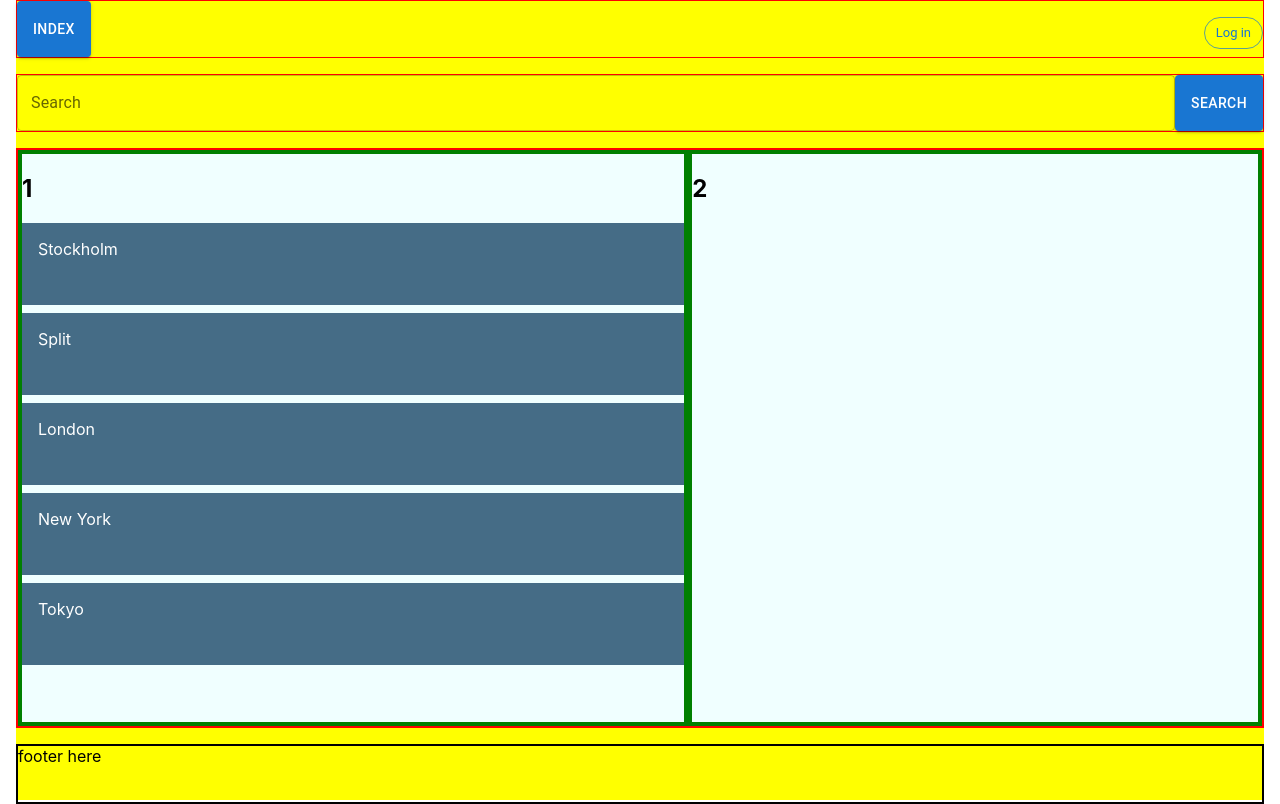
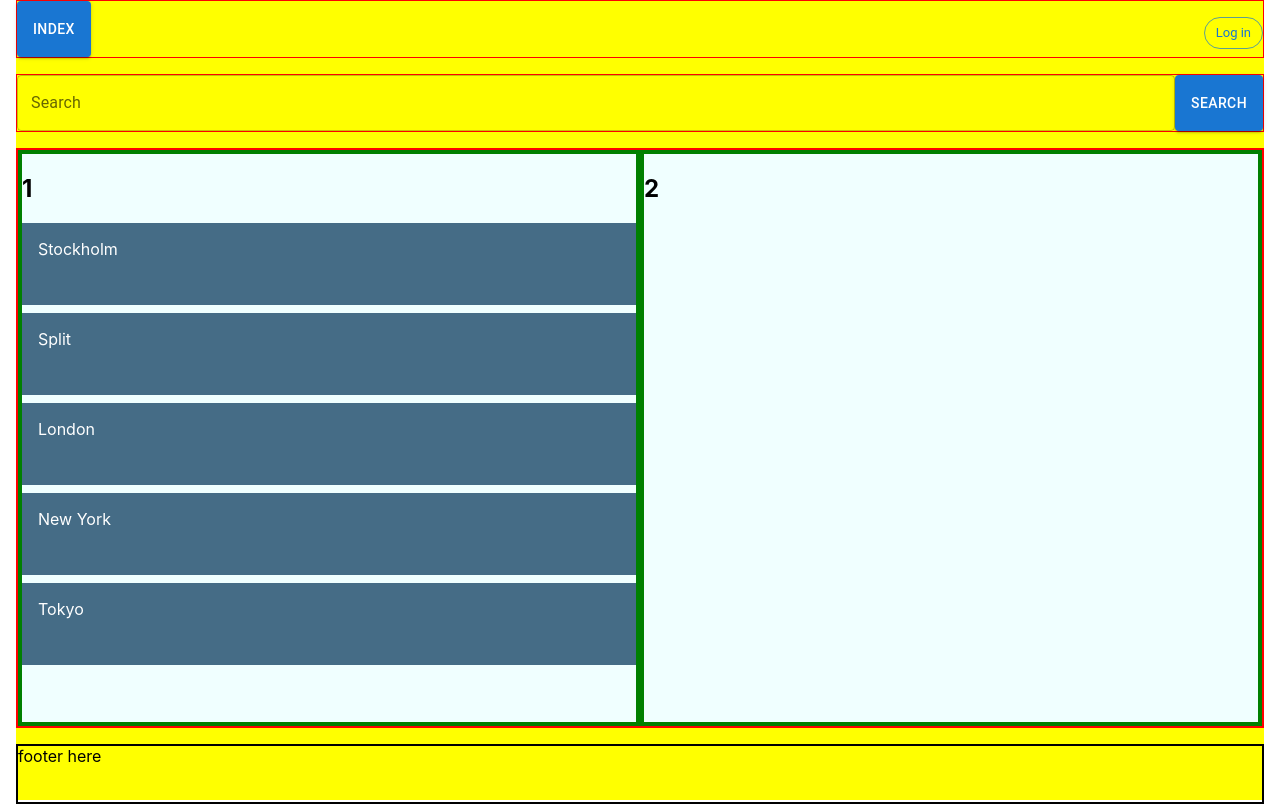
Before and after one commit to GoranAviani/react_apollo_client_3_cache, a React (Create React App) app: page / in a window 1280 px wide. Built offline with nearby package versions, Linux system fonts and the light colour scheme.

Commit message:
changing keys

```diff
--- a/src/components/WeatherBoard/css/Column.css
+++ b/src/components/WeatherBoard/css/Column.css
@@ -1,7 +1,7 @@
 .column {
     display: flex;
     flex-direction: column;
-    flex-grow: 1;
+    flex: 1 1 0;
     margin: 4px;
     background: azure;
 }
```
